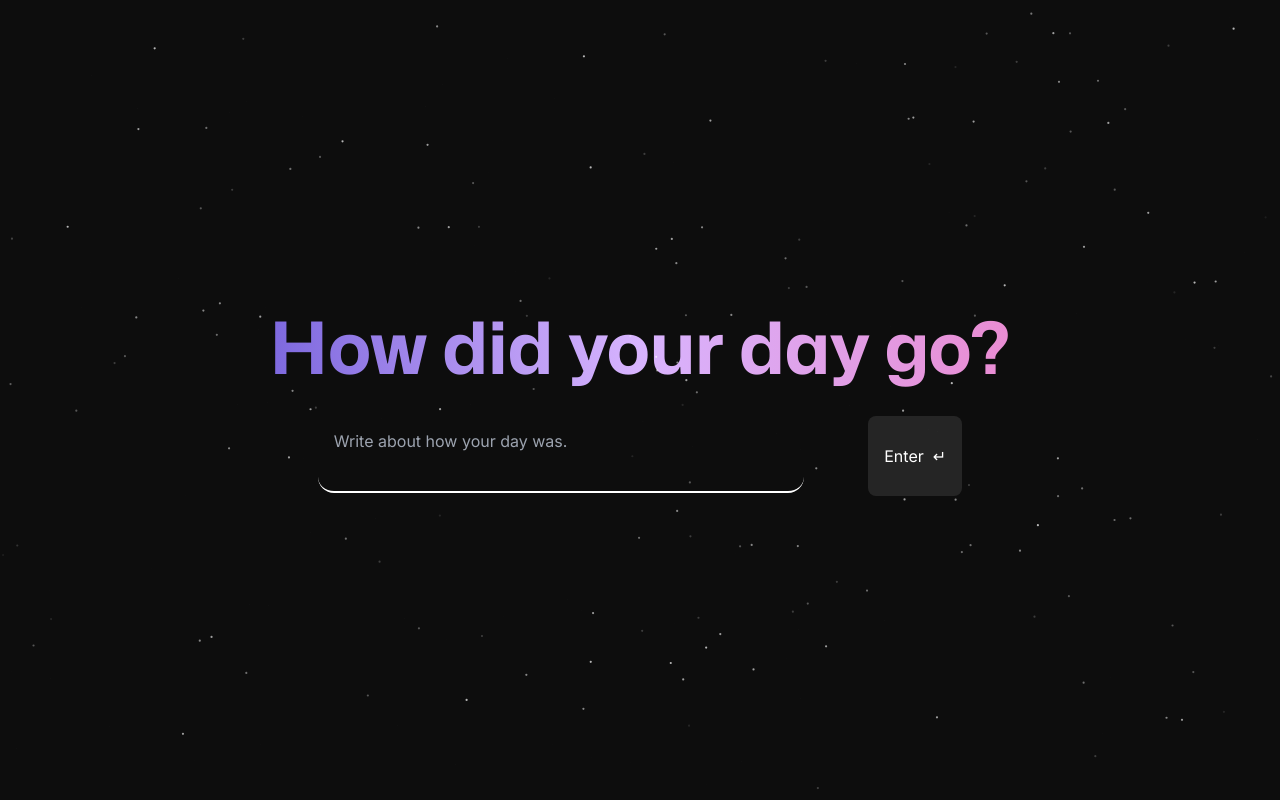
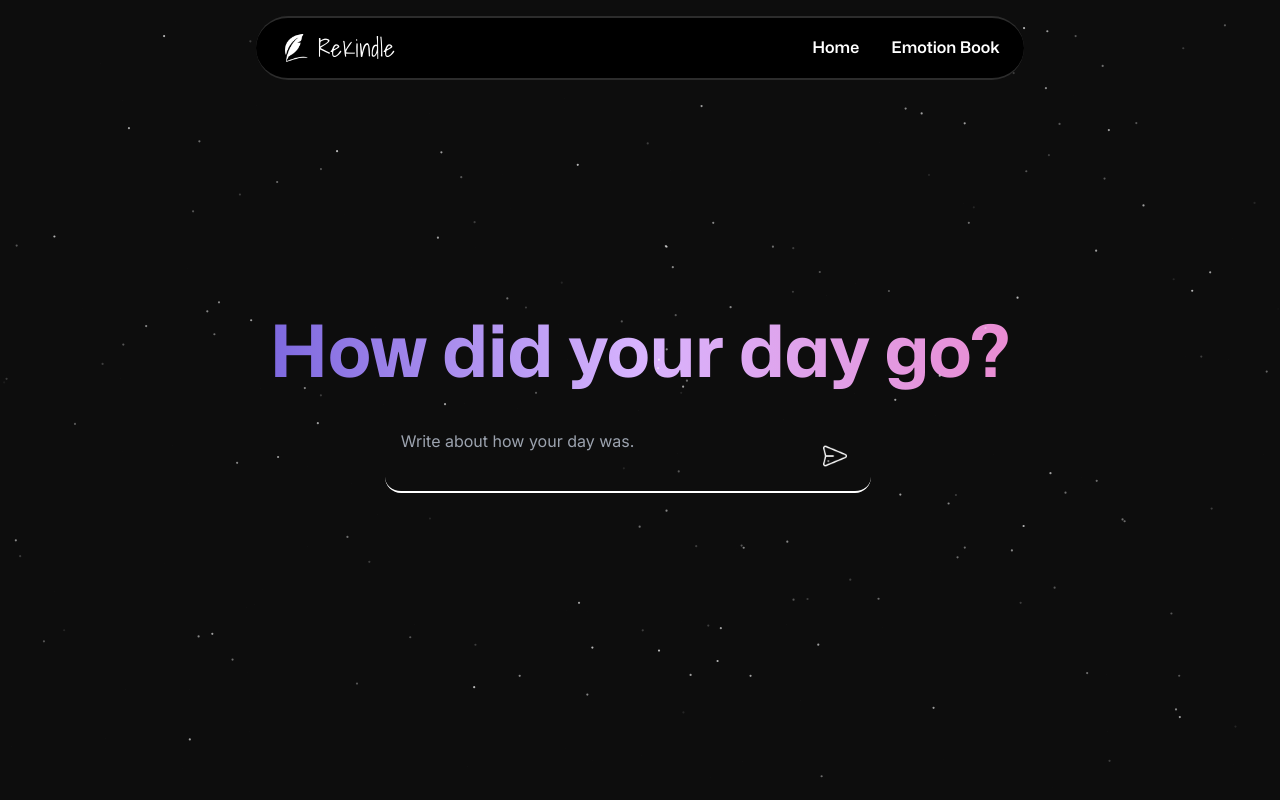
Before and after one commit to woaitsAryan/rekindle-frontend, a Next.js app: page / in a window 1280 px wide. Built offline with nearby package versions, Linux system fonts and the light colour scheme.

Commit message:
feat: Navbar added

```diff
--- a/src/app/components/Navbar.tsx
+++ b/src/app/components/Navbar.tsx
@@ -1,57 +1,28 @@
 import React from "react";
 import Image from "next/image";
+import Link from "next/link";
 const Navbar = () => {
   return (
-    <div className="p-4 h-[100%] fixed top-0 right-0 bg-primary_text flex flex-col justify-around">
-      <div className="flex flex-col items-center text-xs text-white gap-1">
+    <div className="mobile:w-[100%] md:w-[60%] h-16 mx-auto bg-black border-t-[2px] border-b-[2px] border-[#aeaeae40] md:rounded-full absolute top-4 left-1/2 -translate-x-1/2  px-6 flex items-center justify-between z-[100]">
+      <div className="h-full flex gap-2 items-center">
         <Image
-          src="/images/user.png"
-          width={50}
-          height={50}
-          alt="profile"
-          className="w-6"
+          src="/images/logo.png"
+          width={100}
+          height={100}
+          alt="logo"
+          className="h-[50%] w-auto brightness-[500%]"
         />
-        <div className="label">Profile</div>
+        <div className="text-white font-shadows text-xl laptop:text-2xl font-medium tracking-wide">
+          ReKindle
+        </div>
       </div>
-      <div className="flex flex-col items-center text-xs text-white gap-1">
-        <Image
-          src="/images/home.png"
-          width={50}
-          height={50}
-          alt="profile"
-          className="w-6"
-        />
-        <div className="label">Home</div>
-      </div>
-      <div className="flex flex-col items-center text-xs text-white gap-1">
-        <Image
-          src="/images/open-book.png"
-          width={50}
-          height={50}
-          alt="profile"
-          className="w-6"
-        />
-        <div className="label">Journal</div>
-      </div>
-      <div className="flex flex-col items-center text-xs text-white gap-1">
-        <Image
-          src="/images/bipolar.png"
-          width={50}
-          height={50}
-          alt="profile"
-          className="w-6"
-        />
-        <div className="label">Profile</div>
-      </div>
-      <div className="flex flex-col items-center text-xs text-white gap-1">
-        <Image
-          src="/images/search.png"
-          width={50}
-          height={50}
-          alt="profile"
-          className="w-6"
-        />
-        <div className="label">Profile</div>
+      <div className="links text-white flex gap-8 font-mona_medium text-sm md:text-base">
+        <Link href="/" className="hover:text-pink-200">
+          Home
+        </Link>
+        <Link href="/emotion" className="hover:text-pink-300">
+          Emotion Book
+        </Link>
       </div>
     </div>
   );
--- a/src/app/emotion/page.tsx
+++ b/src/app/emotion/page.tsx
@@ -5,6 +5,7 @@ import EmotionCard from "../components/EmotionCard";
 import axios from "axios";
 import { ToastContainer, toast } from "react-toastify";
 import "react-toastify/dist/ReactToastify.css";
+import Navbar from "../components/Navbar";
 interface JournalData {
   text: string;
   date: string;
@@ -80,6 +81,7 @@ export default function Emotion() {
 
   return (
     <div className="w-full min-h-screen bg-bg_primary flex flex-col justify-center items-center gap-[2rem]  p-8  relative">
+      <Navbar />
       <div className="heading font-mona_bold tab:text-7xl py-2 bg-gradient-to-r from-indigo-700 via-purple-300 to-pink-400 bg-clip-text text-transparent mobile:text-4xl mobile:leading-[3rem] w-full flex justify-center items-center">
         My diary
       </div>
@@ -98,16 +100,6 @@ export default function Emotion() {
         </button>
       </div>{" "}
       <div className="w-full gap-[1rem] tab:grid-cols-4 mobile:grid-cols-1 grid">
-        <EmotionCard
-          key={0}
-          response={
-            "Lorem ipsum dolor sit amet consectetur adipisicing elit. Eveniet incidunt deleniti placeat non repellendus tempora nulla quasi saepe quaerat molestias."
-          }
-          text={
-            "Lorem ipsum dolor sit amet consectetur adipisicing elit. Eveniet incidunt deleniti placeat non repellendus tempora nulla quasi saepe quaerat molestias."
-          }
-          date={"12 Feb"}
-        />
         {journalData.map((data, index) => (
           <EmotionCard
             key={index}
--- a/src/app/globals.css
+++ b/src/app/globals.css
@@ -1,3 +1,4 @@
+@import url("https://fonts.googleapis.com/css2?family=Open+Sans:ital,wght@0,300..800;1,300..800&family=Poppins:ital,wght@0,100;0,200;0,300;0,400;0,500;0,600;0,700;0,800;0,900;1,100;1,200;1,300;1,400;1,500;1,600;1,700;1,800;1,900&family=Raleway:ital,wght@0,100..900;1,100..900&family=Shadows+Into+Light&display=swap");
 @tailwind base;
 @tailwind components;
 @tailwind utilities;
@@ -19,11 +20,11 @@
 @layer utilities {
   /* Hide scrollbar for Chrome, Safari and Opera */
   .no-scrollbar::-webkit-scrollbar {
-      display: none;
+    display: none;
   }
- /* Hide scrollbar for IE, Edge and Firefox */
+  /* Hide scrollbar for IE, Edge and Firefox */
   .no-scrollbar {
-      -ms-overflow-style: none;  /* IE and Edge */
-      scrollbar-width: none;  /* Firefox */
+    -ms-overflow-style: none; /* IE and Edge */
+    scrollbar-width: none; /* Firefox */
+  }
 }
-}
--- a/src/app/page.tsx
+++ b/src/app/page.tsx
@@ -1,7 +1,8 @@
 "use client";
 import { useState, useEffect, useRef } from "react";
 import axios from "axios";
-
+import Navbar from "./components/Navbar";
+import Image from "next/image";
 export default function Home() {
   const [messages, setMessages] = useState<string[]>([]);
   const [currentUserInput, setCurrentUserInput] = useState<string>("");
@@ -45,6 +46,7 @@ export default function Home() {
 
   return (
     <div className="w-full h-screen bg-bg_primary  p-8 relative flex flex-col  gap-[1.5rem] justify-center">
+      <Navbar />
       <div className="heading font-mona_bold tab:text-7xl bg-gradient-to-r from-indigo-700 via-purple-300 to-pink-400 bg-clip-text text-transparent mobile:text-4xl mobile:leading-[3rem] w-full flex justify-center items-center  py-2 text-center">
         How did your day go?
       </div>
@@ -118,7 +120,7 @@ export default function Home() {
           ></div>
         )
       )}
-      <div className="flex flex-col md:flex-row justify-center w-full relative items-center gap-4 md:gap-16 z-20">
+      <div className="flex flex-row justify-center w-full relative items-center z-20">
         <textarea
           className=" resize-none text-white px-[1rem] py-[0.5rem] bg-[rgba(255,255,255,0)] rounded-2xl no-scrollbar w-full md:w-[40%] focus:border-primary_text break-words whitespace-pre-wrap h-auto leading-[1.75rem] border-b-2 border-white outline-none"
           placeholder="Write about how your day was."
@@ -128,13 +130,21 @@ export default function Home() {
           value={currentUserInput}
           ref={inputRef}
         />
-        <button
+        <Image
+          src="/images/send.png"
+          alt="send"
+          width={50}
+          height={50}
+          className="invert w-4 md:w-6 -translate-x-8 md:-translate-x-12 cursor-pointer"
+          onClick={handleUserTextSubmission}
+        />
+        {/* <button
           type="submit"
           className="rounded-[.5rem] text-white md:h-20 px-4 py-2 bg-[rgba(255,255,255,.1)] w-fit active:scale-[95%] transition-all duration-300 ease-linear"
           onClick={handleUserTextSubmission}
         >
           Enter &nbsp;&crarr;
-        </button>
+        </button> */}
       </div>
     </div>
   );
--- a/tailwind.config.ts
+++ b/tailwind.config.ts
@@ -22,12 +22,13 @@ const config: Config = {
         mona_bold: "mona_bold",
         mona_medium: "mona_medium",
         mona_regular: "mona",
+        shadows: "Shadows Into Light",
       },
-      screens:{
-        'mobile':'320px',
-        'tab':'768px',
-        'laptop':'1024px',
-      }
+      screens: {
+        mobile: "320px",
+        tab: "768px",
+        laptop: "1024px",
+      },
     },
   },
   plugins: [],
```
Also changed, not shown: public/images/logo.png (added), public/images/send.png (added).
